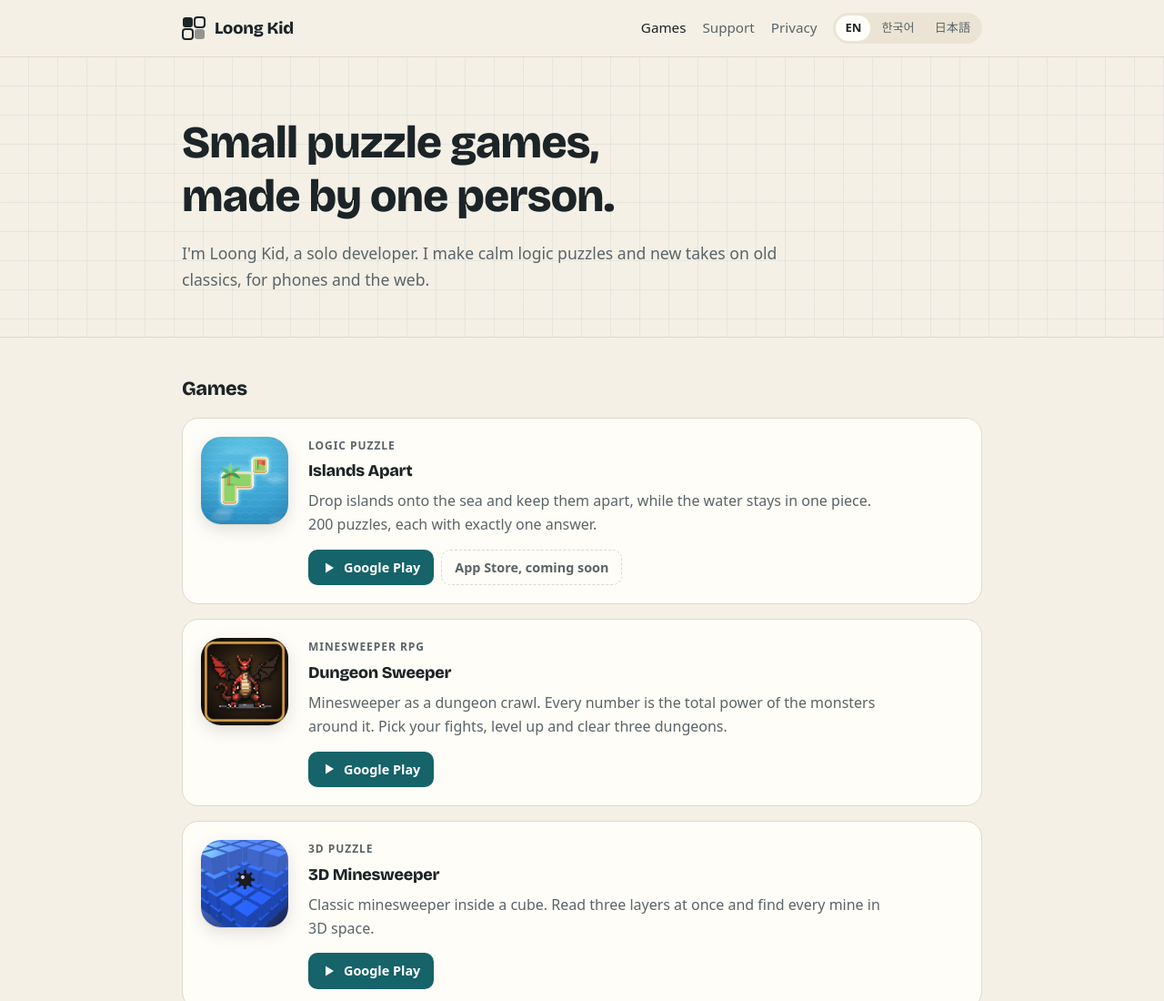
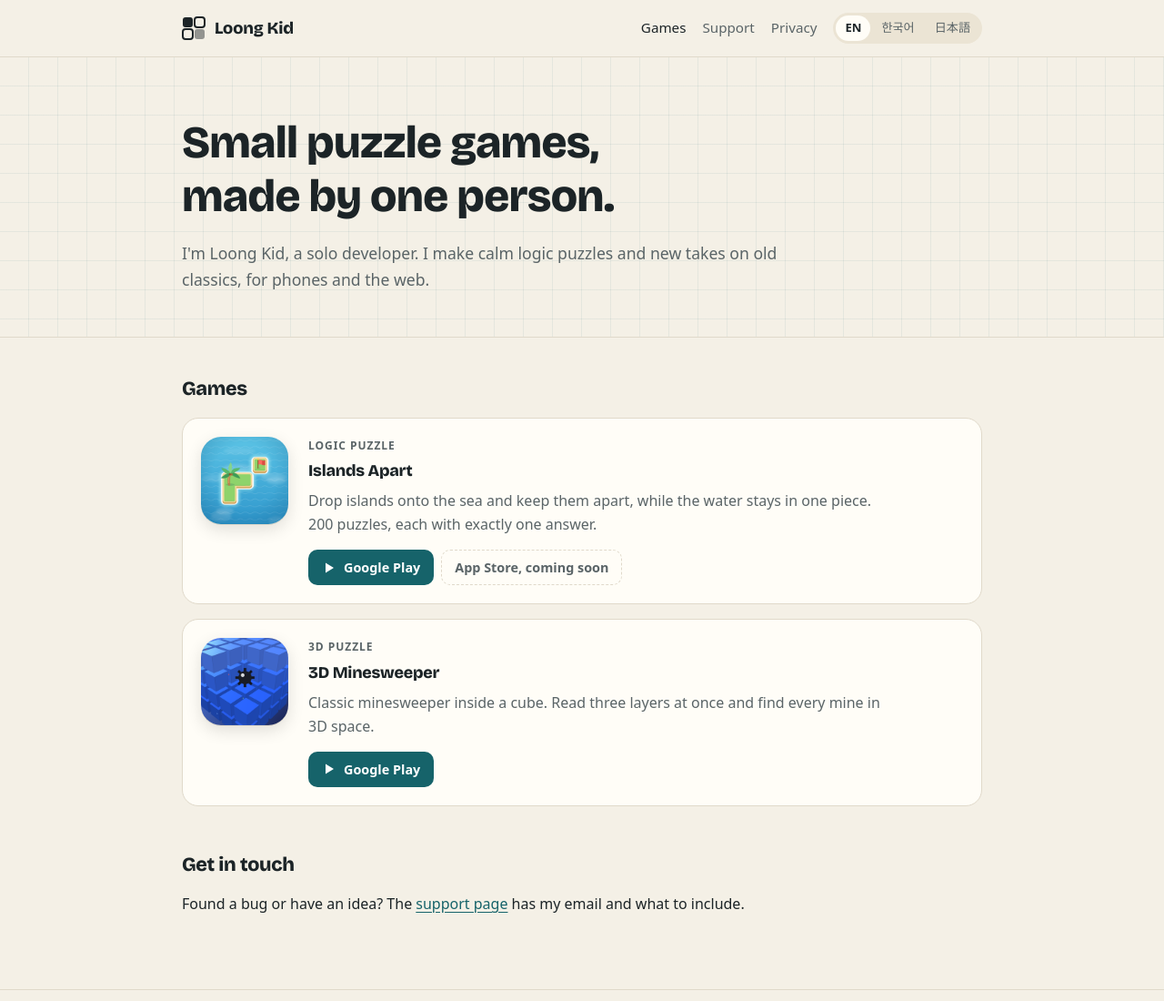
Before and after one commit to Loong-kid/Loong-kid.github.io, a plain HTML site: page index.html in a window 1280 px wide. Shown: the top 1100 px of the page at 91% size. Drawn offline with nearby package versions, Linux system fonts and the light colour scheme.

Commit message:
Remove Dungeon Sweeper from the site for now
Co-Authored-By: Claude Opus 5.5 <noreply@anthropic.com>

```diff
--- a/index.html
+++ b/index.html
@@ -4,7 +4,7 @@
 <meta charset="utf-8">
 <meta name="viewport" content="width=device-width, initial-scale=1">
 <title>Loong Kid Games</title>
-<meta name="description" content="Small puzzle games made by Loong Kid, a solo developer: Islands Apart, Dungeon Sweeper and 3D Minesweeper.">
+<meta name="description" content="Small puzzle games made by Loong Kid, a solo developer: Islands Apart and 3D Minesweeper.">
 <link rel="icon" href="assets/icons/islands-apart.png">
 <link rel="preconnect" href="https://fonts.googleapis.com">
 <link rel="preconnect" href="https://fonts.gstatic.com" crossorigin>
@@ -71,21 +71,6 @@
         </div>
       </article>
 
-      <article class="game" id="dungeon-sweeper">
-        <img src="assets/icons/dungeon-sweeper.png" alt="" width="96" height="96">
-        <div class="game-body">
-          <div class="label"><span data-lang="en">Minesweeper RPG</span><span data-lang="ko" hidden>지뢰찾기 RPG</span><span data-lang="ja" hidden>マインスイーパーRPG</span></div>
-          <h3>Dungeon Sweeper</h3>
-          <p data-lang="en">Minesweeper as a dungeon crawl. Every number is the total power of the monsters around it. Pick your fights, level up and clear three dungeons.</p>
-          <p data-lang="ko" hidden>던전을 탐험하는 지뢰찾기. 숫자는 주변 몬스터의 힘을 합한 값이에요. 싸울 상대를 골라 레벨을 올리고 던전 세 곳을 정복하세요.</p>
-          <p data-lang="ja" hidden>ダンジョン探索になったマインスイーパー。数字はまわりのモンスターの強さの合計です。戦う相手を選び、レベルを上げて3つのダンジョンを攻略しましょう。</p>
-          <div class="links">
-            <a class="btn btn-solid" href="https://play.google.com/store/apps/details?id=loong.kid.dungeonsweeper">
-              <svg viewBox="0 0 16 16" aria-hidden="true"><path d="M4 2.5v11l9-5.5z" fill="currentColor"/></svg>Google Play
-            </a>
-          </div>
-        </div>
-      </article>
 
       <article class="game" id="3d-minesweeper">
         <img src="assets/icons/3d-minesweeper.png" alt="" width="96" height="96">
```
Also changed, not shown: privacy/index.html (+4 -4 lines), support/index.html (+1 -2 lines), assets/icons/dungeon-sweeper.png (deleted).
